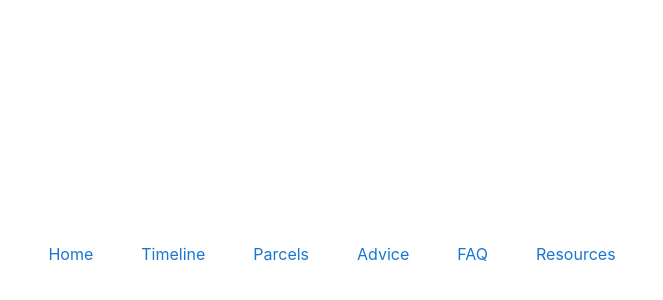
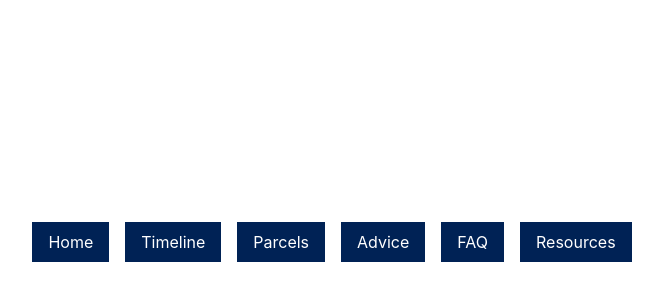
Before and after one commit to Artorias2718/artorias2718.github.io, a React (Vite) app in the folder view/: page /atlasearth in a window 1280 px wide. Shown: the part 146-446 px from the top of the page, without its empty margins (308-971 px from the left). Built offline with nearby package versions, Linux system fonts and the light colour scheme; no server answers; the database is empty.

Commit message:
Improved navigation styles

```diff
--- a/view/src/AtlasEarth/AtlasEarth.tsx
+++ b/view/src/AtlasEarth/AtlasEarth.tsx
@@ -5,6 +5,7 @@ import Navigation from './components/Navigation';
 const AtlasEarth = (): ReactElement => (
     <>
         <Navigation />
+        <br />
         {
             // This is where child routes will be rendered
         }
--- a/view/src/AtlasEarth/components/Navigation.tsx
+++ b/view/src/AtlasEarth/components/Navigation.tsx
@@ -1,22 +1,78 @@
 /** @jsxImportSource @emotion/react */
-import { ReactElement } from "react";
+
+import { css } from '@emotion/react';
+import { ReactElement, useState } from "react";
 import { Box, Link as MuiLink } from "@mui/material";
 import { Link as RouterLink } from "react-router-dom";
 
 const Navigation = (): ReactElement => {
+    const [activeLink, setActiveLink] = useState<number | null>(null);
+
     const styles = {
-        container: { display: 'flex', gap: '1rem', alignItems: 'center' },
-        link: { textDecoration: 'none', display: 'inline-block', padding: '0.5rem 1rem' },
+        container: css({
+            display: 'flex',
+            gap: '1rem',
+            alignItems: 'center',
+        }),
+        link: (isActive: boolean) => css({
+            background: isActive ? '#00f' : '#025',
+            color: '#fff',
+            fontWeight: isActive ? 'bold' : 'normal',
+            pointerEvents: isActive ? 'none' : 'all',
+            textDecoration: 'none',
+            display: 'inline-block',
+            padding: '0.5rem 1rem',
+        }),
+    };
+
+    const updateActiveLink = (index: number) => {
+        setActiveLink(index);
     };
 
     return (
         <Box sx={styles.container}>
-            <MuiLink component={RouterLink} style={styles.link} to='/atlasearth'>Home</MuiLink>
-            <MuiLink component={RouterLink} style={styles.link} to='/atlasearth/timeline'>Timeline</MuiLink>
-            <MuiLink component={RouterLink} style={styles.link} to='/atlasearth/parcels'>Parcels</MuiLink>
-            <MuiLink component={RouterLink} style={styles.link} to='/atlasearth/advice'>Advice</MuiLink>
-            <MuiLink component={RouterLink} style={styles.link} to='/atlasearth/faq'>FAQ</MuiLink>
-            <MuiLink component={RouterLink} style={styles.link} to='/atlasearth/resources'>Resources</MuiLink>
+            <MuiLink
+                component={RouterLink}
+                css={styles.link(activeLink === 0)}
+                onClick={() => updateActiveLink(0)}
+                to='/atlasearth'>
+                Home
+            </MuiLink>
+            <MuiLink
+                component={RouterLink}
+                css={styles.link(activeLink === 1)}
+                onClick={() => updateActiveLink(1)}
+                to='/atlasearth/timeline'>
+                Timeline
+            </MuiLink>
+            <MuiLink
+                component={RouterLink}
+                css={styles.link(activeLink === 2)}
+                onClick={() => updateActiveLink(2)}
+                to='/atlasearth/parcels'>
+                Parcels
+            </MuiLink>
+            <MuiLink
+                component={RouterLink}
+                css={styles.link(activeLink === 3)}
+                onClick={() => updateActiveLink(3)}
+                to='/atlasearth/advice'>
+                Advice
+            </MuiLink>
+            <MuiLink
+                component={RouterLink}
+                css={styles.link(activeLink === 4)}
+                onClick={() => updateActiveLink(4)}
+                to='/atlasearth/faq'>
+                FAQ
+            </MuiLink>
+            <MuiLink
+                component={RouterLink}
+                css={styles.link(activeLink === 5)}
+                onClick={() => updateActiveLink(5)}
+                to='/atlasearth/resources'>
+                Resources
+            </MuiLink>
         </Box>
     );
 };
```
